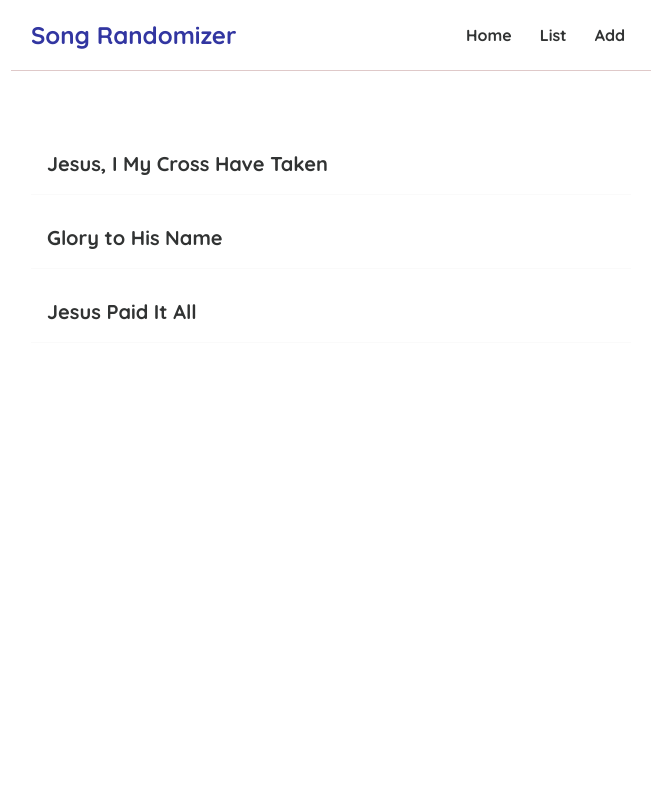
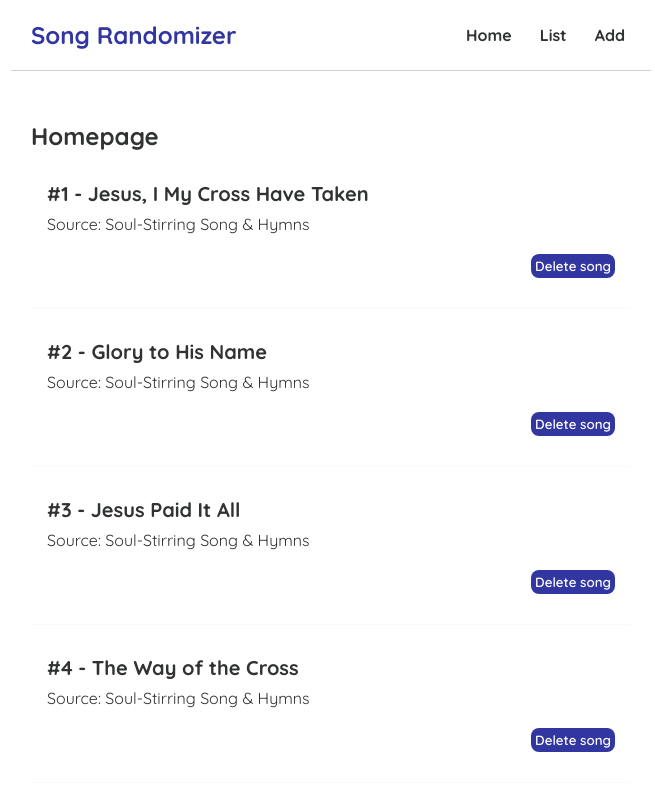
Before and after one commit to Salvador318Alvarez/Random-Song-Generator, a React (Create React App) app: page / in a window 1280 px wide. Shown: the top 800 px of the page, without its empty margins (309-964 px from the left). Built offline with nearby package versions, Linux system fonts and the light colour scheme.

Commit message:
Added Delete button

```diff
--- a/src/App.js
+++ b/src/App.js
@@ -1,5 +1,6 @@
 import Navbar from "./Navbar";
 import Home from "./Home";
+import List from "./List";
 
 function App() {
   return (
--- a/src/Home.js
+++ b/src/Home.js
@@ -1,19 +1,30 @@
 import { useState } from 'react';
+import List from './List';
 
 const Home = () => {
-  const [songList, setSongList] = useState([
-    {title:"Jesus, I My Cross Have Taken", id: 1},
-    {title:"Glory to His Name", id: 2},
-    {title:"Jesus Paid It All", id: 3}
-  ]);
+
+    const [songs, setSongs] = useState([
+        {title:"Jesus, I My Cross Have Taken", songBook:"Soul-Stirring Song & Hymns", id: 1},
+        {title:"Glory to His Name", songBook:"Soul-Stirring Song & Hymns", id: 2},
+        {title:"Jesus Paid It All", songBook:"Soul-Stirring Song & Hymns",  id: 3},
+        {title:"The Way of the Cross", songBook:"Soul-Stirring Song & Hymns", id: 4},
+        {title: "When I Survey", songBook:"Soul-Stirring Song & Hymns", id:5},
+        {title: "Beneath the Cross of Jesus", songBook:"Soul-Stirring Song & Hymns", id:6},
+        {title: "I Gave My Life for Thee", songBook:"Soul-Stirring Song & Hymns", id: 7},
+        {title: "I am Coming", songBook:"Soul-Stirring Song & Hymns", id:8},
+        {title: "Room at the Cross", songBook:"Soul-Stirring Song & Hymns", id:9},
+        {title: "Near the Cross", songBook:"Soul-Stirring Song & Hymns", id:10}
+      ]);
+
+    const handleDelete = (id) => {
+        const newSongs = songs.filter(song => song.id !== id);
+        setSongs(newSongs);
+    }
 
     return (
-        <div>
-            {songList.map((song) => (
-                <div className="song-preview" key={song.id}>
-                    <h2>{song.title}</h2>
-                </div>
-            ))}
+        <div className="home">
+            <h2>Homepage</h2>
+            <List songs={songs} handleDelete={handleDelete}/>
         </div>
     );
 }
--- /dev/null
+++ b/src/List.js
@@ -0,0 +1,16 @@
+const List = ({songs, handleDelete}) => {
+
+    return (
+        <div>
+            {songs.map((song) => (
+                <div className="song-preview" key={song.id}>
+                    <h2> #{song.id} - {song.title}</h2>
+                    <p> Source: {song.songBook}</p>
+                    <div className="right"><button onClick={() => handleDelete(song.id)}>Delete song</button></div>
+                </div>
+            ))}
+        </div>
+     );
+}
+
+export default List;
--- a/src/index.css
+++ b/src/index.css
@@ -44,10 +44,15 @@ button {
   background: rgb(50, 54, 161);
   color: #fff;
   border: 0;
-  padding: 8px;
+  padding: 4px;
   border-radius: 8px;
   margin: 20px auto;
   cursor: pointer;
+  font-weight: 600;
+}
+
+.right {
+  text-align: right;
 }
 /* song previews / list */
 .song-preview {
```
